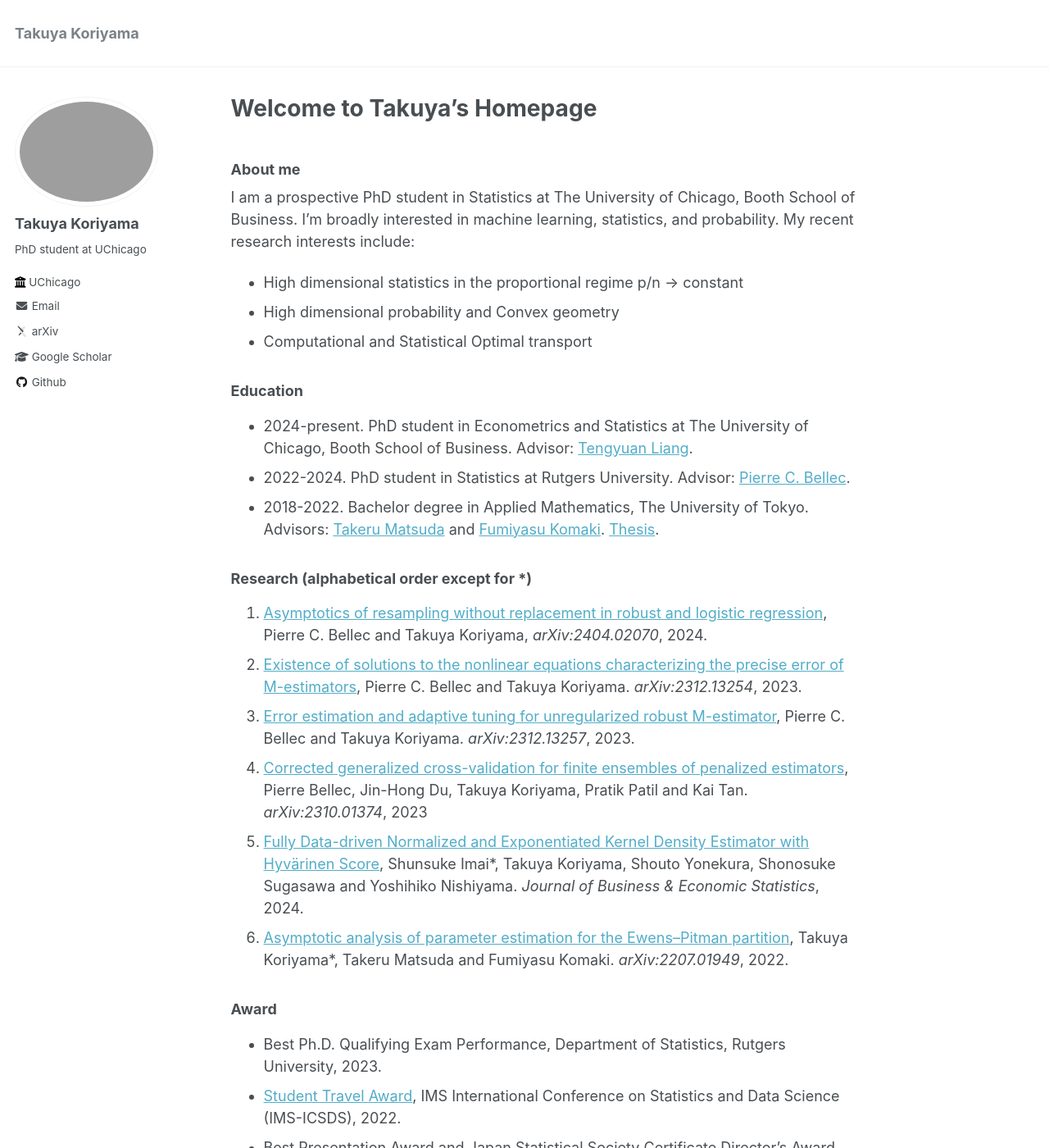
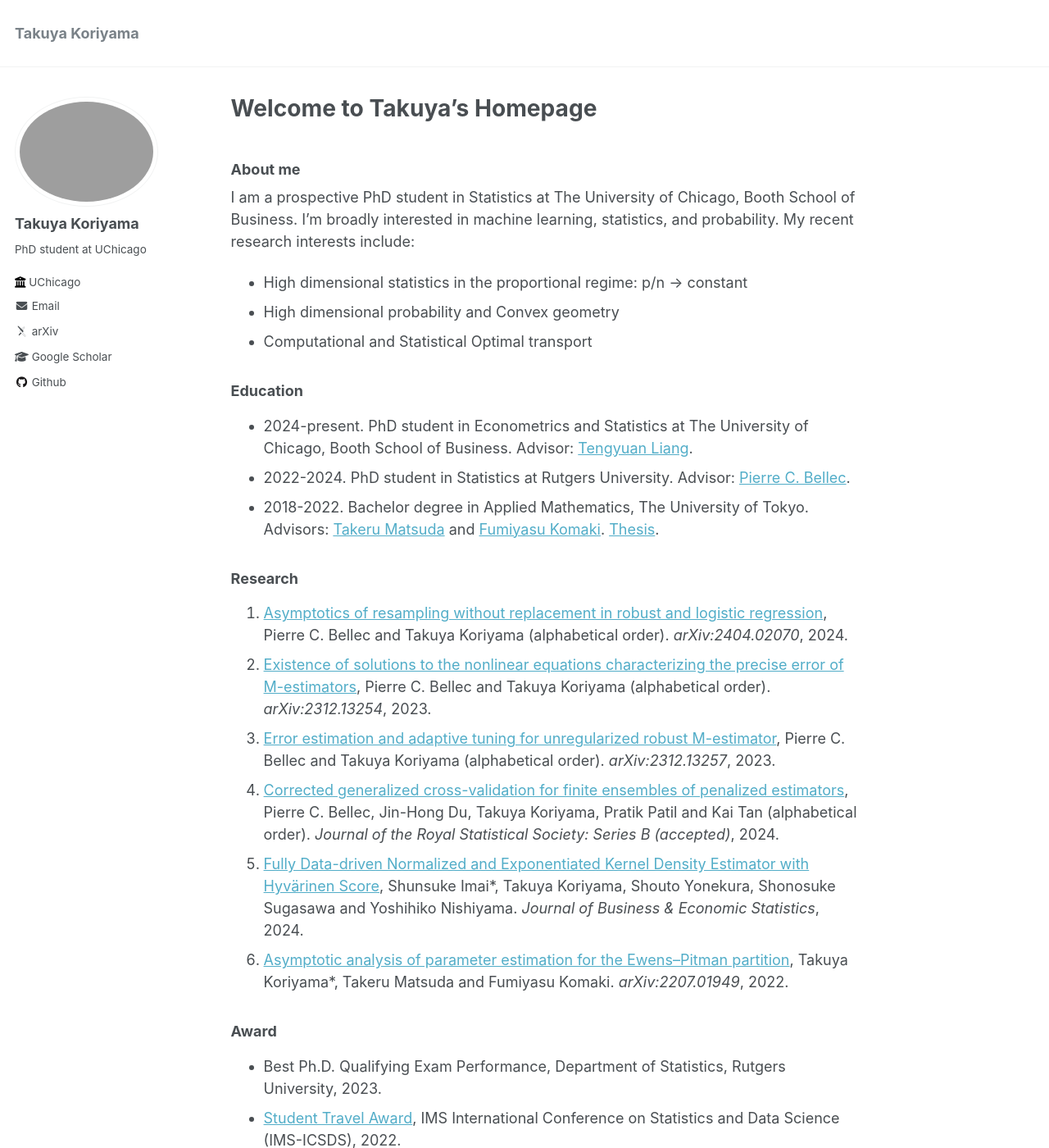
Before and after one commit to TakuyaKoriyama/takuyakoriyama.github.io, a Jekyll site: the page built from _pages/about.md, in a window 1280 px wide and 1400 px high. Shown: the whole window at 82% size. Built offline with Jekyll 4.4.1, drawn with Linux system fonts in a browser that asks for light colours; some web fonts are replaced.

Commit message:
Update about.md

```diff
--- a/_pages/about.md
+++ b/_pages/about.md
@@ -10,7 +10,7 @@ redirect_from:
 ### About me
 I am a prospective PhD student in Statistics at The University of Chicago, Booth School of Business.
 I'm broadly interested in machine learning, statistics, and probability. My recent research interests include:
-* High dimensional statistics in the proportional regime p/n -> constant
+* High dimensional statistics in the proportional regime: p/n -> constant
 * High dimensional probability and Convex geometry
 * Computational and Statistical Optimal transport
 
@@ -19,12 +19,12 @@ I'm broadly interested in machine learning, statistics, and probability. My rece
 * 2022-2024. PhD student in Statistics at Rutgers University. Advisor: [Pierre C. Bellec](https://statweb.rutgers.edu/PCB71/).
 * 2018-2022. Bachelor degree in Applied Mathematics, The University of Tokyo. Advisors: [Takeru Matsuda](http://www.stat.t.u-tokyo.ac.jp/~t-matsuda/) and [Fumiyasu Komaki](http://www.stat.t.u-tokyo.ac.jp/~komaki/index-e.html). [Thesis](https://arxiv.org/abs/2207.01949).
 
-### Research (alphabetical order except for \*)
-1. [Asymptotics of resampling without replacement in robust and logistic regression](https://arxiv.org/abs/2404.02070), Pierre C. Bellec and Takuya Koriyama, *arXiv:2404.02070*, 2024.
-1. [Existence of solutions to the nonlinear equations characterizing the precise error of M-estimators](https://arxiv.org/abs/2312.13254), Pierre C. Bellec and Takuya Koriyama. *arXiv:2312.13254*, 2023.
-1. [Error estimation and adaptive tuning for unregularized robust M-estimator](https://arxiv.org/abs/2312.13257), Pierre C. Bellec and Takuya Koriyama.
+### Research
+1. [Asymptotics of resampling without replacement in robust and logistic regression](https://arxiv.org/abs/2404.02070), Pierre C. Bellec and Takuya Koriyama (alphabetical order). *arXiv:2404.02070*, 2024.
+1. [Existence of solutions to the nonlinear equations characterizing the precise error of M-estimators](https://arxiv.org/abs/2312.13254), Pierre C. Bellec and Takuya Koriyama (alphabetical order).  *arXiv:2312.13254*, 2023.
+1. [Error estimation and adaptive tuning for unregularized robust M-estimator](https://arxiv.org/abs/2312.13257), Pierre C. Bellec and Takuya Koriyama (alphabetical order).
 *arXiv:2312.13257*, 2023.
-1. [Corrected generalized cross-validation for finite ensembles of penalized estimators](https://arxiv.org/abs/2310.01374), Pierre Bellec, Jin-Hong Du, Takuya Koriyama, Pratik Patil and Kai Tan. *arXiv:2310.01374*, 2023
+1. [Corrected generalized cross-validation for finite ensembles of penalized estimators](https://arxiv.org/abs/2310.01374), Pierre C. Bellec, Jin-Hong Du, Takuya Koriyama, Pratik Patil and Kai Tan (alphabetical order). *Journal of the Royal Statistical Society: Series B (accepted)*, 2024.
 1. [Fully Data-driven Normalized and Exponentiated Kernel Density Estimator with Hyvärinen Score](https://www.tandfonline.com/doi/full/10.1080/07350015.2024.2326149?casa_token=_YOXJFqGXa0AAAAA%3AZCueJ9QbEp0N1Yvh8Bm0ieEefDcQECfZyzYWfPd2KTI_yxy9l7rt0cja6c5I4cyVJuAT7q2sfTzo), Shunsuke Imai\*, Takuya Koriyama, Shouto Yonekura, Shonosuke Sugasawa and Yoshihiko Nishiyama. *Journal of Business & Economic Statistics*, 2024.
 1. [Asymptotic analysis of parameter estimation for the Ewens--Pitman partition](https://arxiv.org/abs/2207.01949), Takuya Koriyama\*, Takeru Matsuda and Fumiyasu Komaki. *arXiv:2207.01949*, 2022.
 
```
